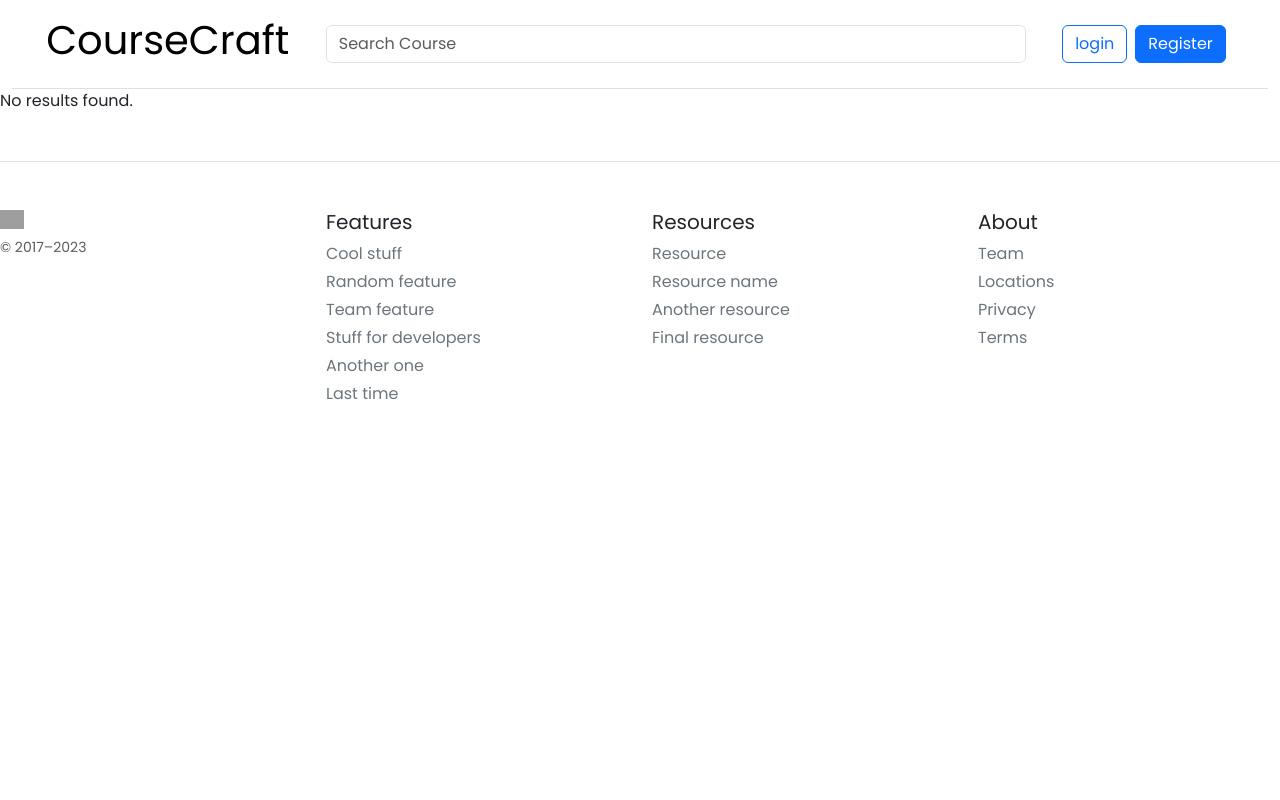
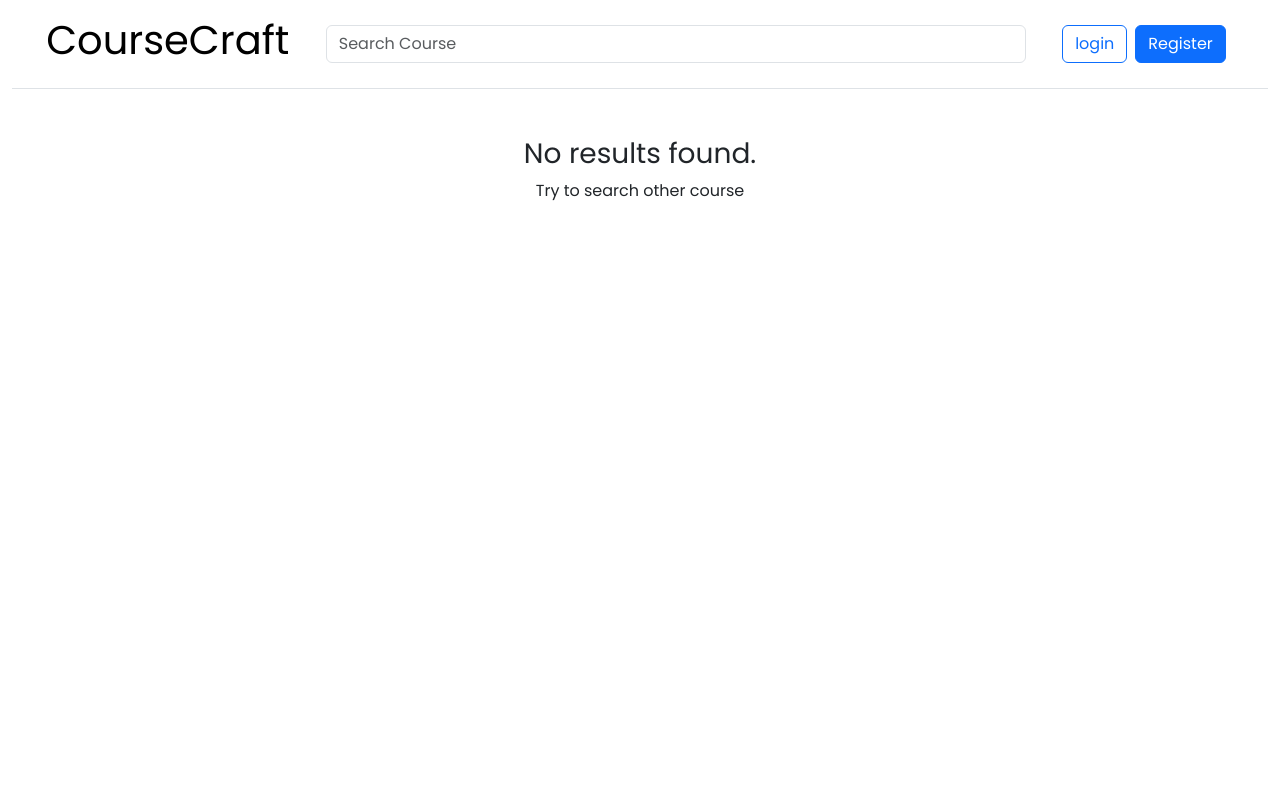
Before and after one commit to KeLsGaming23/CourseCraft, a React (Create React App) app: page /search in a window 1280 px wide. Shown: the top 800 px of the page. Built offline with nearby package versions, Linux system fonts and the light colour scheme; grey boxes are pictures that could not be loaded.

Commit message:
update search results

```diff
--- a/src/components/pages/SearchResult.js
+++ b/src/components/pages/SearchResult.js
@@ -14,20 +14,27 @@ function SearchResult() {
 
     return (
         <>
+            <div className="container mt-5" style={{ height: "100vh" }}>
                 {result.length > 0 ? (
                     result.map(results => (
-                    <div className="card" key={results.id}>
+                        <div className="card mb-3" key={results.id} >
                             <img className="card-img-top" src="..." alt="" />
                             <div className="card-body">
                                 <h5 className="card-title">{results.course_title}</h5>
                                 <p className="card-text">{results.course_description}</p>
-                            <button onClick={() => handleSelecteCourse(results)} className="btn btn-primary">Go somewhere</button>
+                                <button onClick={() => handleSelecteCourse(results)} className="btn btn-primary">Explore Course</button>
                             </div>
                         </div>
                     ))
+
                 ) : (
-                <p>No results found.</p>
+                    <div className="text-center mt-5">
+                        <h3>No results found.</h3>
+                        <p>Try to search other course</p>
+                    </div>
+
                 )}
+            </div>
         </>
     );
 }
```
Lines whose indentation alone changed are shown as unchanged.
